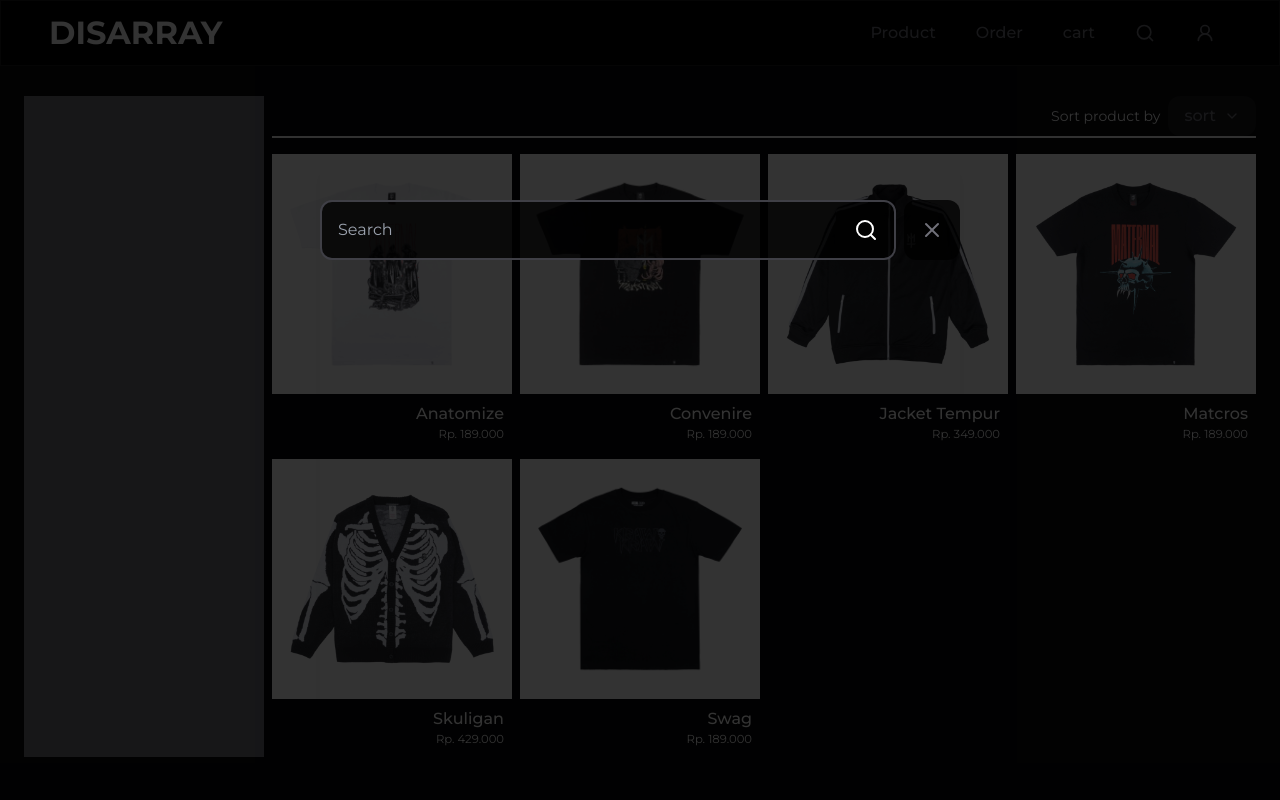
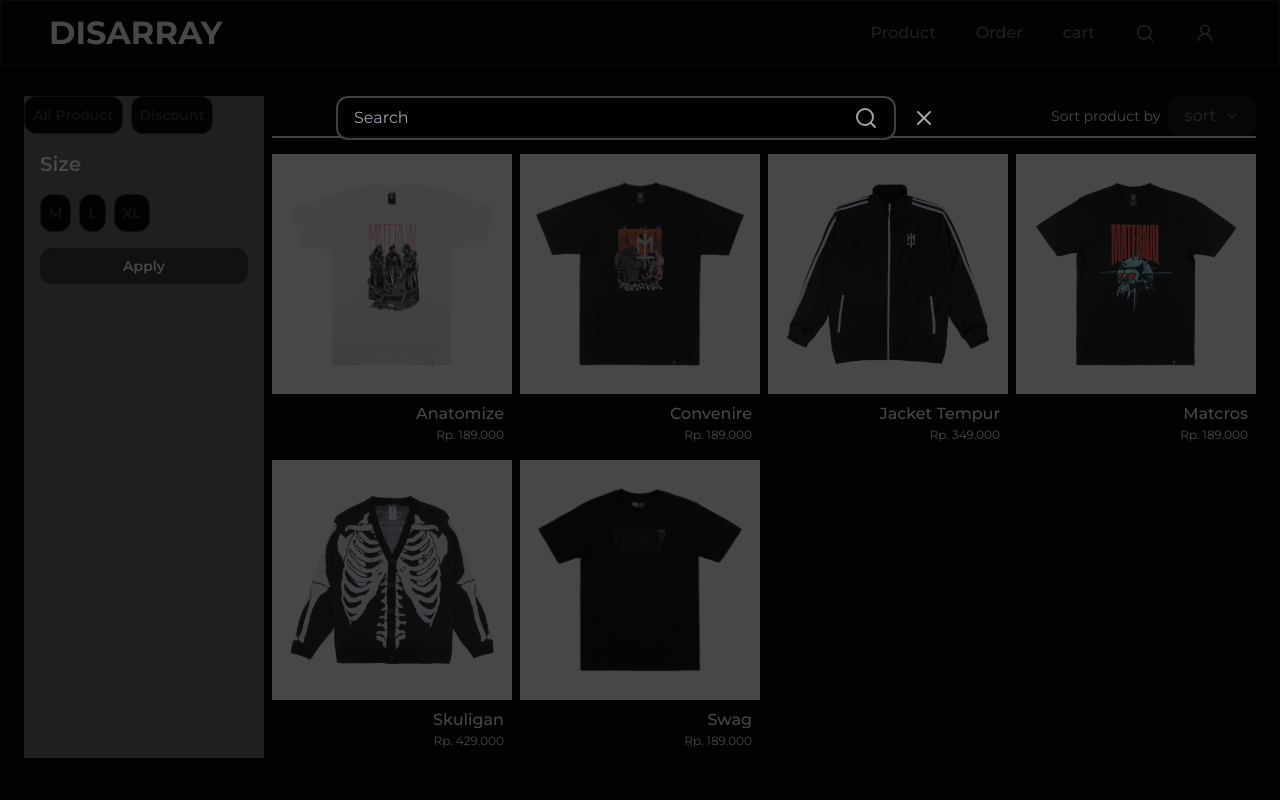
Before and after one commit to noerhdy/Nera, a React (Vite) app: page /product in a window 1280 px wide. Both pictures are taken after a click on the button 1145 px from the left and 33 px from the top of the page. Shown: the top 800 px of the page. Built offline with nearby package versions, Linux system fonts and the light colour scheme.

Commit message:
add CheckSize on Sidebar, FilterProduct, make it same modal filter & search. and then i add to page for error

```diff
--- a/src/components/elements/Card/CardProduct.jsx
+++ b/src/components/elements/Card/CardProduct.jsx
@@ -3,16 +3,18 @@ import React from "react";
 const CardProduct = ({ images, name, price }) => {
   return (
     <>
-      <a href="#" className="group relative block overflow-hidden">
-        <div className="relative  size-full appearance-none overflow-hidden ">
+      <a href="#" className="relative block overflow-hidden group">
+        <div className="relative overflow-hidden appearance-none size-full ">
           <img
-            className="object-cover aspect-square bg-center duration-500 ease-in-out transition hover:scale-105"
+            className="object-cover transition duration-500 ease-in-out bg-center aspect-square hover:scale-105"
             src={images}
           ></img>
         </div>
-        <div className="relative text-center sm:text-end p-2">
-          <h3 className="text-[1rem] font-medium text-white">{name}</h3>
-          <p className="text-[0.725rem] text-white">Rp. {price}.000</p>
+        <div className="relative p-2 text-center sm:text-end">
+          <h3 className="text-[0.75rem] sm:text-[1rem] font-medium text-white">
+            {name}
+          </h3>
+          <p className="text-[0.75rem] text-white">Rp. {price}.000</p>
         </div>
       </a>
     </>
--- /dev/null
+++ b/src/components/elements/filter/CheckItem.jsx
@@ -0,0 +1,43 @@
+import React, { useState } from "react";
+
+const CheckItem = () => {
+  const [selectedItem, setSelectedItem] = useState(""); // Inisialisasi dengan string kosong
+
+  const handleItemChange = (value) => {
+    setSelectedItem(value);
+  };
+
+  return (
+    <div className="flex flex-col flex-wrap gap-2">
+      <div className="flex gap-2">
+        <button
+          onClick={() => handleItemChange("allProduct")}
+          className={`px-2 py-2 text-sm font-semibold border border-zinc-700 flex items-center transition duration-200 ease-in-out rounded-xl
+          ${
+            selectedItem === "allProduct"
+              ? "bg-zinc-400 text-white"
+              : "bg-zinc-950 text-zinc-700 hover:bg-zinc-800"
+          }
+        `}
+        >
+          All Product
+        </button>
+
+        <button
+          onClick={() => handleItemChange("discount")}
+          className={`px-2 py-2 text-sm font-semibold border border-zinc-700 flex items-center transition duration-200 ease-in-out rounded-xl
+          ${
+            selectedItem === "discount"
+              ? "bg-zinc-500 text-white"
+              : "bg-zinc-950 text-zinc-700 hover:bg-zinc-800"
+          }
+        `}
+        >
+          Discount
+        </button>
+      </div>
+    </div>
+  );
+};
+
+export default CheckItem;
--- /dev/null
+++ b/src/components/elements/filter/CheckSize.jsx
@@ -0,0 +1,55 @@
+import { Button } from "@/components/ui/button";
+import React, { useState } from "react";
+
+const CheckSize = () => {
+  const [selectedSizes, setSelectedSizes] = useState({
+    M: false,
+    L: false,
+    XL: false,
+  });
+
+  const handleCheckboxChange = (size) => {
+    setSelectedSizes((prevSizes) => ({
+      ...prevSizes,
+      [size]: !prevSizes[size],
+    }));
+  };
+
+  const handleApply = () => {
+    const selected = Object.keys(selectedSizes).filter(
+      (size) => selectedSizes[size]
+    );
+    console.log("Selected sizes: ", selected);
+    // Tambahkan logika lain di sini, seperti filter produk berdasarkan ukuran
+  };
+
+  return (
+    <div className="w-full max-w-md p-4 mx-auto">
+      <h2 className="mb-4 text-xl font-semibold text-white">Size</h2>
+      <div className="flex gap-2 mb-4">
+        {["M", "L", "XL"].map((size) => (
+          <button
+            key={size}
+            onClick={() => handleCheckboxChange(size)}
+            className={`px-2 py-2 text-sm font-semibold border border-zinc-700 flex items-center justify-center transition duration-200 ease-in-out rounded-xl
+            ${
+              selectedSizes[size]
+                ? "bg-zinc-500 text-white"
+                : "bg-zinc-950 text-zinc-700 hover:bg-zinc-800"
+            }`}
+          >
+            {size}
+          </button>
+        ))}
+      </div>
+      <button
+        onClick={handleApply}
+        className="w-full px-4 py-2 text-sm font-semibold text-white transition duration-200 ease-in-out bg-zinc-700 rounded-xl hover:bg-zinc-950"
+      >
+        Apply
+      </button>
+    </div>
+  );
+};
+
+export default CheckSize;
--- a/src/components/fragments/Home/ProductHome.jsx
+++ b/src/components/fragments/Home/ProductHome.jsx
@@ -5,12 +5,12 @@ import React from "react";
 export default function ProductHome() {
   return (
     <section className="py-2 mx-4 sm:mx-12 ">
-      <div className="w-full text-center sm:text-start ">
+      <div className="w-full text-start ">
         <div className="mb-4 border-b-2 border-zinc-100">
-          <h1 className="text-white text-[2rem]">Product</h1>
+          <h1 className="text-white text-[1rem] sm:text-[1.5rem]">Product</h1>
         </div>
       </div>
-      <div className="grid grid-cols-2 gap-2 overflow-hidden lg:grid-cols-3 lg:gap-2">
+      <div className="grid grid-cols-2 gap-2 overflow-hidden lg:grid-cols-4 lg:gap-2">
         {dataItem.map((item, index) => (
           <div key={index} className="">
             <CardProduct
--- a/src/components/fragments/Modal/ModalFilter.jsx
+++ b/src/components/fragments/Modal/ModalFilter.jsx
@@ -1,4 +1,4 @@
-import FilterProduct from "@/components/elements/FilterProduct";
+import FilterProduct from "@/components/elements/filter/FilterProduct";
 import { motion, AnimatePresence } from "framer-motion";
 import { X } from "lucide-react";
 
--- a/src/components/fragments/Modal/ModalSearch.jsx
+++ b/src/components/fragments/Modal/ModalSearch.jsx
@@ -1,6 +1,5 @@
 import InputForm from "@/components/elements/input";
 import Input from "@/components/elements/input/InputIndex";
-import { Button } from "@/components/ui/button";
 import { motion, AnimatePresence } from "framer-motion";
 import { Search } from "lucide-react";
 import { X } from "lucide-react";
@@ -9,17 +8,26 @@ const ModalSearch = ({ isVisible, onClose }) => {
   return (
     <AnimatePresence>
       {isVisible && (
+        <>
           <motion.div
-          className="fixed inset-0 z-50 flex justify-center px-4 bg-black bg-opacity-80 sm:px-0"
+            className="fixed inset-0 z-50 px-4 bg-black bg-opacity-90 sm:px-0"
             initial={{ opacity: 0 }}
-          animate={{ opacity: 1 }}
+            animate={{ opacity: 0.8 }}
             exit={{ opacity: 0 }}
+            transition={{ duration: 0.5, ease: "easeInOut" }}
+          ></motion.div>
+          <motion.div
+            className="fixed inset-0 top-0 z-50 px-4 sm:top-20 "
+            initial={{ y: -200 }}
+            animate={{ y: 0 }}
+            exit={{ y: -200 }}
+            transition={{ duration: 1, ease: "easeInOut" }}
           >
-          <div className="relative w-full py-10 rounded-lg shadow-lg top-40 sm:w-1/2 ">
-            <div className="flex gap-2">
-              <div className="flex items-center w-full px-4 py-4 overflow-hidden border-2 border-zinc-700 rounded-xl bg-black/80 ">
+            <div className="flex flex-col items-start justify-start h-full sm:items-center ">
+              <div className="flex w-full gap-2 px-2 py-4 sm:bg-transparent bg-zinc-950 sm:w-1/2 rounded-b-xl">
+                <div className="flex items-center w-full px-2 py-2 overflow-hidden border-2 border-zinc-700 rounded-xl bg-black/80 ">
                   <Input
-                  classname="text-[1rem] outline-none round text-white bg-transparent    "
+                    classname="text-[1rem] px-2 outline-none round text-white bg-transparent    "
                     type="search"
                     placeholder="Search"
                     name="search"
@@ -27,13 +35,13 @@ const ModalSearch = ({ isVisible, onClose }) => {
                   />
                   <button
                     onClick={onClose}
-                  className="  text-[1.5rem] text-white transition duration-200"
+                    className="px-2 sm:text-[1rem] text-[0.75rem] text-zinc-400 transition duration-200 hover:text-red-500"
                   >
                     <Search />
                   </button>
                 </div>
                 <button
-                className="px-4 text-[2rem] rounded-xl bg-black/80 text-zinc-500 hover:text-red-500 duration-200 ease-in-out"
+                  className="px-2 duration-200 sm:text-[1rem] text-[0.75rem] ease-in-out text-zinc-400 hover:text-red-500"
                   onClick={onClose}
                 >
                   <X />
@@ -41,6 +49,7 @@ const ModalSearch = ({ isVisible, onClose }) => {
               </div>
             </div>
           </motion.div>
+        </>
       )}
     </AnimatePresence>
   );
--- a/src/components/fragments/Navbar.jsx
+++ b/src/components/fragments/Navbar.jsx
@@ -8,8 +8,8 @@ import { Search } from "lucide-react";
 
 const Navbar = ({ onOpenSearch, onOpenOrder }) => {
   return (
-    <nav className="fixed left-0 right-0 top-0 bg-black py-2 border w-full border-zinc-100/10 z-50">
-      <div className="flex justify-between items-center px-4 lg:px-12">
+    <nav className="fixed top-0 left-0 right-0 z-50 w-full py-2 border bg-black/0 border-zinc-100/10">
+      <div className="flex items-center justify-between px-4 lg:px-12">
         <div>
           <NavLink to="/">
             <h1 className="text-white sm:text-[2rem] text-[0.875rem] font-bold">
@@ -17,7 +17,7 @@ const Navbar = ({ onOpenSearch, onOpenOrder }) => {
             </h1>
           </NavLink>
         </div>
-        <div className="gap-2 flex justify-center items-center">
+        <div className="flex items-center justify-center gap-2">
           <ButtonNav linkPage="/product" classname="active-class">
             Product
           </ButtonNav>
--- a/src/components/fragments/Product/Sidebar.jsx
+++ b/src/components/fragments/Product/Sidebar.jsx
@@ -1,9 +1,14 @@
+import CheckItem from "@/components/elements/filter/CheckItem";
+import CheckSize from "@/components/elements/filter/CheckSize";
 import React from "react";
 
 function Sidebar() {
   return (
     <>
-      <div></div>
+      <div>
+        <CheckItem />
+        <CheckSize />
+      </div>
     </>
   );
 }
--- a/src/config/routes/RoutesConfig.jsx
+++ b/src/config/routes/RoutesConfig.jsx
@@ -1,4 +1,5 @@
 import MainLayout from "@/components/layout/MainLayout";
+import ErorPage from "@/pages/ErorPage";
 import HomePage from "@/pages/home/HomePage";
 import OrderPage from "@/pages/order/OrderPage";
 import ProductPage from "@/pages/product/ProductPage";
@@ -8,6 +9,7 @@ const RoutesConfig = () => {
   return (
     <Router>
       <Routes>
+        <Route path="*" element={<ErorPage />} />
         <Route path="/" element={<MainLayout />}>
           <Route index element={<HomePage />} />
           <Route path="/product" element={<ProductPage />} />
--- /dev/null
+++ b/src/pages/ErorPage.jsx
@@ -0,0 +1,22 @@
+import { Button } from "@/components/ui/button";
+import { ChevronLeft } from "lucide-react";
+import React from "react";
+import { Link } from "react-router-dom";
+
+const ErorPage = () => {
+  return (
+    <div className="flex items-center text-xl font-medium tracking-wider bg-black min-h-svh place-content-center text-zinc-800">
+      <div className="flex flex-col items-center gap-4">
+        404 not found
+        <Link to="/">
+          <Button className="flex items-center rounded-xl">
+            <ChevronLeft />
+            Back Home
+          </Button>
+        </Link>
+      </div>
+    </div>
+  );
+};
+
+export default ErorPage;
--- a/src/pages/index.css
+++ b/src/pages/index.css
@@ -8,3 +8,18 @@
   font-family: "Montserrat", sans-serif;
   scroll-behavior: smooth;
 }
+
+input[type="search"]::-webkit-search-cancel-button {
+  -webkit-appearance: none;
+  appearance: none;
+}
+
+/* Hilangkan tombol 'x' untuk Firefox */
+input[type="search"]::-moz-search-cancel-button {
+  display: none;
+}
+
+/* Hilangkan tombol 'x' untuk Internet Explorer dan Edge */
+input[type="search"]::-ms-clear {
+  display: none;
+}
```
Also changed, not shown: src/components/elements/filter/FilterProduct.jsx (renamed from src/components/elements/FilterProduct.jsx). Lines whose indentation alone changed are shown as unchanged.
